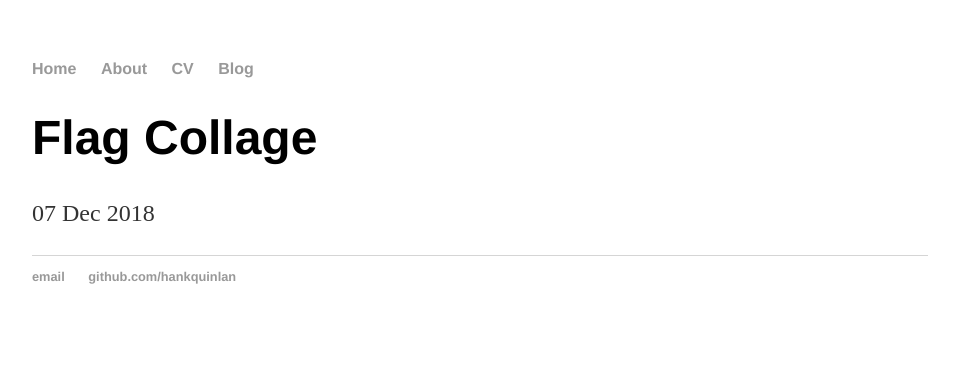
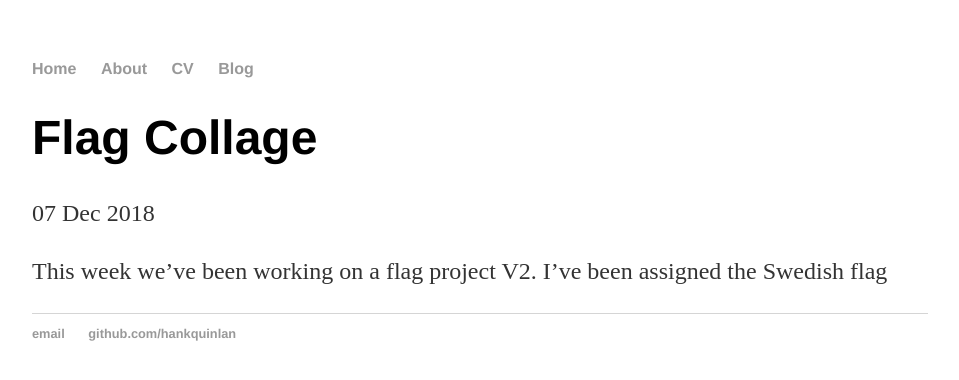
Before and after one commit to davidb1269/davidb1269.github.io, a Jekyll site: the page built from _posts/2018-12-07-Weekly-Reflection.md, in a window 1280 px wide. Shown: the top 380 px of the page, without its empty margins (160-1119 px from the left). Built offline with Jekyll 4.4.1, drawn with Linux system fonts in a browser that asks for light colours; a file with an impossible date is left out.

Commit message:
Update 2018-12-07-Weekly-Reflection.md

```diff
--- a/_posts/2018-12-07-Weekly-Reflection.md
+++ b/_posts/2018-12-07-Weekly-Reflection.md
@@ -3,3 +3,5 @@ layout: post
 title: "Flag Collage"
 date: 2018-12-07
 ---
+
+This week we've been working on a flag project V2. I've been assigned the Swedish flag
```
